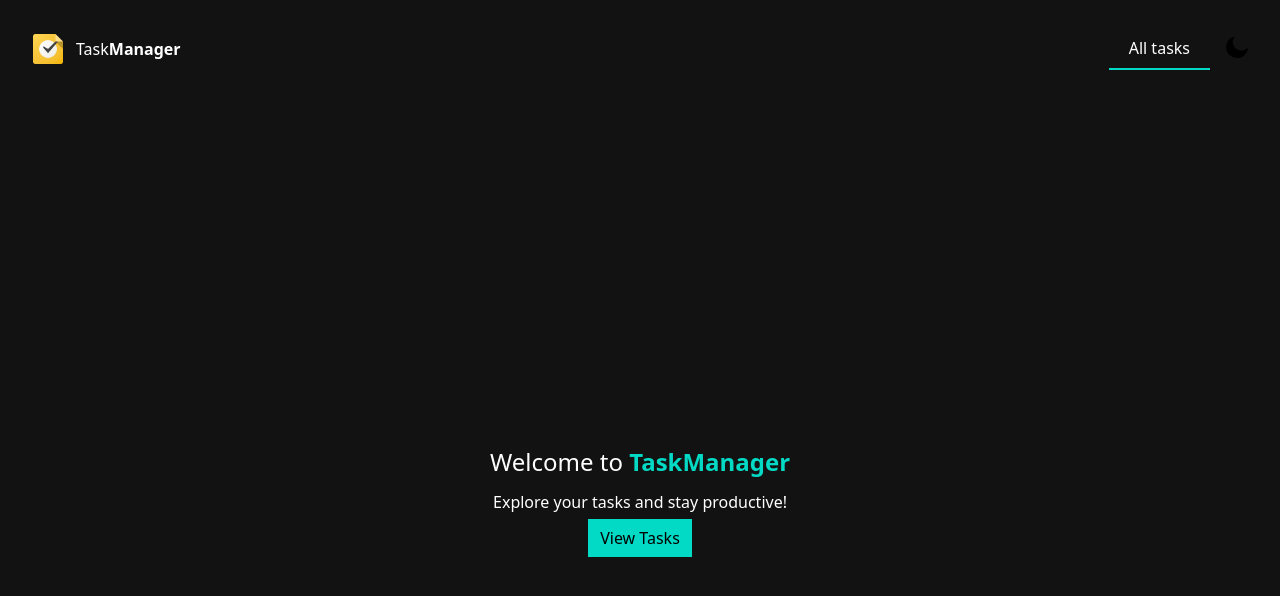
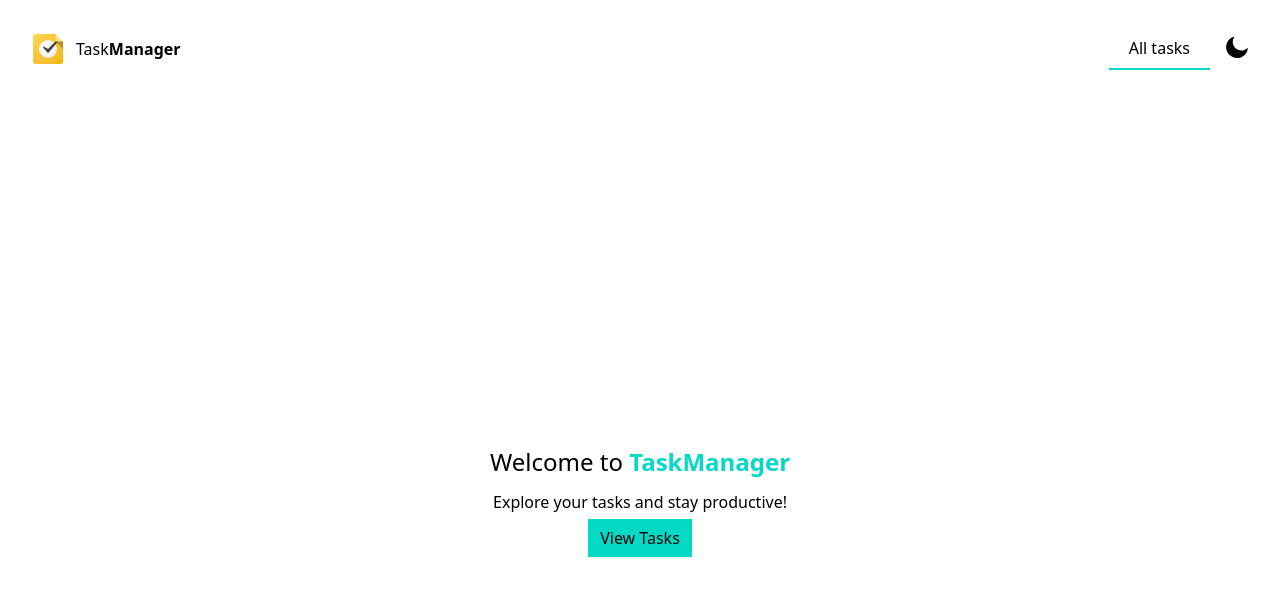
Before and after one commit to Rai321han/task_management, a React (Vite) app: page / in a window 1280 px wide. Shown: the top 596 px of the page. Built offline with nearby package versions, Linux system fonts and the light colour scheme.

Commit message:
implement dark and light mode

```diff
--- a/index.html
+++ b/index.html
@@ -9,7 +9,7 @@
 </head>
 
 <body>
-  <div id="root" class="dark"></div>
+  <div id="root" class=""></div>
   <script type="module" src="/src/main.jsx"></script>
 </body>
 
--- a/src/components/Badge.jsx
+++ b/src/components/Badge.jsx
@@ -2,12 +2,12 @@ export default function Badge({ type, children }) {
     let badgeStyle = ""
     switch (type) {
         case "success":
-            badgeStyle = "bg-secondary"
+            badgeStyle = "bg-success-fill border border-success"
             break;
         case "error":
-            badgeStyle = "bg-error"
+            badgeStyle = "bg-error-fill border border-error"
         case "danger":
-            badgeStyle = "bg-danger"
+            badgeStyle = "bg-danger-fill border border-danger"
         default:
             break;
     }
--- a/src/components/Nav.jsx
+++ b/src/components/Nav.jsx
@@ -1,14 +1,19 @@
-import { useEffect, useState } from "react";
+import { useContext, useEffect, useState } from "react";
 import { Link, NavLink, Outlet } from "react-router";
+import { ThemeContext } from "../context/ThemeContext";
 
 export default function Nav() {
-    const [isDark, setIsDark] = useState(false)
+    const themeContext = useContext(ThemeContext)
+    const {theme, handleChangeTheme} = themeContext
 
 
-    const changeTheme = function() {
-        const root = document.getElementById("root");
-        root.classList.toggle("dark");
-        setIsDark(false)
+
+    const toggleTheme = function() {
+        if(theme === "light") {
+            handleChangeTheme("dark")
+        } else {
+            handleChangeTheme("light")
+        }
     }
 
 
@@ -26,9 +31,9 @@ export default function Nav() {
                 <div className="flex gap-3 items-center">
                     <NavLink to="/tasks" className="px-5 py-2 border-b-2 border-b-secondary">All tasks</NavLink>
                     {
-                        isDark ?
+                        theme ===  "dark" ?
 
-                    <div onClick={changeTheme}>
+                    <div onClick={toggleTheme}>
                         <svg width="30px" fill="#ffffff" height="30px" xmlns="http://www.w3.org/2000/svg" version="1.1" viewBox="-5.0 -10.0 110.0 135.0">
                         <path d="m74.723 44.176c3.2148 13.625-5.2188 27.273-18.844 30.488-13.621 3.2188-27.273-5.2188-30.488-18.84-3.2148-13.625 5.2227-27.273 18.844-30.488 13.621-3.2188 27.273 5.2188 30.488 18.84z"/>
                         <path d="m48.129 17.609c0.15234 0.91406 0.94141 1.5898 1.8711 1.5898s1.7188-0.67188 1.8711-1.5898l1.4375-8.7109c0.33594-2.043-1.2383-3.8984-3.3086-3.8984s-3.6445 1.8555-3.3086 3.8984z"/>
@@ -42,7 +47,7 @@ export default function Nav() {
                         </svg>
                     </div>
                     :
-                    <div onClick={changeTheme}>
+                    <div onClick={toggleTheme}>
                         <svg width="30px" fill="#000000" height="30px" xmlns="http://www.w3.org/2000/svg" version="1.1" viewBox="-5.0 -10.0 110.0 135.0">
                         <path d="m98.941 56.801c-1.9375 11.762-8.0352 22.121-16.727 29.512-8.6016 7.3125-19.738 11.727-31.91 11.727-13.613 0-25.941-5.5195-34.863-14.441s-14.438-21.25-14.438-34.863c0-10.664 3.3945-20.543 9.1602-28.617 5.9219-8.2891 14.348-14.672 24.172-18.035 1.1992-0.40625 2.5 0.23828 2.9062 1.4336 0.24219 0.71875 0.10937 1.4688-0.28906 2.0469-1.8867 3-3.3711 6.2773-4.3789 9.7461-0.97656 3.375-1.5 6.9648-1.5 10.695 0 10.609 4.3008 20.215 11.254 27.168 6.9492 6.9531 16.559 11.254 27.168 11.254 4.8477 0 9.4844-0.89844 13.75-2.5312 4.4297-1.6992 8.4648-4.1953 11.93-7.3086 0.94141-0.84766 2.3906-0.76953 3.2383 0.17187 0.51953 0.57813 0.69141 1.3438 0.53125 2.0508z"/>
                         </svg>
--- a/src/components/Search.jsx
+++ b/src/components/Search.jsx
@@ -2,7 +2,7 @@ export default function Search({value, onChange}) {
   return (
     <div>
       <form>
-        <input value={value} onChange={(e) => onChange(e.target.value)} placeholder="Search title" className="px-3 py-2 border-b outline-none border-secondary"/>
+        <input value={value} onChange={(e) => onChange(e.target.value)} placeholder="Search title in this page" className="px-3 py-2 border-b outline-none border-secondary"/>
       </form>
     </div>
   );
--- a/src/components/TaskList.jsx
+++ b/src/components/TaskList.jsx
@@ -23,7 +23,7 @@ export default function TaskList({data}) {
     return (
         <>
         <Search value={searchText} onChange={setSearchText}/>
-        <div className="mt-5 flex flex-col md:grid md:grid-cols-2 lg:grid-cols-3 gap-2 mb-5 h-[80vh] overflow-auto pr-2
+        <div className="mt-5 flex flex-col md:grid md:grid-cols-2 lg:grid-cols-3 auto-rows-min gap-2 mb-5 h-[80vh] overflow-auto pr-2
 
                             [&::-webkit-scrollbar]:w-2
                             [&::-webkit-scrollbar-track]:bg-gray-100
--- /dev/null
+++ b/src/context/ThemeContext.jsx
@@ -0,0 +1,29 @@
+import { createContext, useEffect, useState } from "react";
+
+export const ThemeContext = createContext("light")
+
+export const ThemeProvider = ({children}) => {
+    const [theme, setTheme] = useState("light")
+
+    const handleChangeTheme = (value) => {
+        const root = document.getElementById("root");
+        const jsonValue = JSON.stringify(value)
+        setTheme(value)
+        if(value === "light") root.classList.remove("dark");
+        else root.classList.add("dark");
+        localStorage.setItem("theme", jsonValue)
+    }
+
+    useEffect(() => {
+        const root = document.getElementById("root");
+        const themeObj = localStorage.getItem("theme");
+        const themeValue = themeObj ? JSON.parse(themeObj) : "light";
+        if(themeValue === "light") root.classList.remove("dark");
+        else root.classList.add("dark");
+        setTheme(themeValue)
+    }, [])
+
+    return <ThemeContext value={{theme, handleChangeTheme}}>
+        {children}
+    </ThemeContext>
+}
--- a/src/index.css
+++ b/src/index.css
@@ -8,6 +8,10 @@
   --color-success: var(--success);
   --color-error: var(--error);
   --color-danger: var(--danger);
+
+  --color-success-fill: var(--success-fill);
+  --color-error-fill: var(--error-fill);
+  --color-danger-fill: var(--danger-fill);
 
   --color-txt: var(--txt);
   --color-border: var(--border)
@@ -21,11 +25,14 @@
     --dim: #ececec;
     --border: #dadada;
 
+
     /* success, warning, danger */
     --success: #70EFDE;
+    --success-fill: #70EFDE70;
     --error: #ffb23f;
+    --error-fill: #ffb23f70;
     --danger: #CF6679;
-
+    --danger-fill: #CF667970;
     color: var(--txt);
   }
 
@@ -38,8 +45,12 @@
 
     /* success, warning, danger */
     --success: #70EFDE;
+    --success-fill: #70EFDE70;
     --error: #ffb23f;
+    --error-fill: #ffb23f70;
     --danger: #CF6679;
+    --danger-fill: #CF667970;
+
 
     color: var(--txt);
   }
@@ -47,22 +58,6 @@
 }
 
 
-/* :root {
-  font-family: system-ui, Avenir, Helvetica, Arial, sans-serif;
-  line-height: 1.5;
-  font-weight: 400;
-
-  color-scheme: light dark;
-  color: rgba(255, 255, 255, 0.87);
-  background-color: #242424;
-
-  font-synthesis: none;
-  text-rendering: optimizeLegibility;
-  -webkit-font-smoothing: antialiased;
-  -moz-osx-font-smoothing: grayscale;
-} */
-
-
 body {
   color: var(--txt)
 }
--- a/src/main.jsx
+++ b/src/main.jsx
@@ -6,17 +6,24 @@ import Nav from './components/Nav.jsx'
 import TaskListPage from './pages/TaskListPage.jsx'
 import TaskDetailsPage from './pages/TaskDetailsPage.jsx'
 import HomePage from './pages/HomePage.jsx'
+import { ThemeProvider } from './context/ThemeContext.jsx'
+import NotFoundPage from './pages/NotFoundPage.jsx'
+
 
 createRoot(document.getElementById('root')).render(
   <StrictMode>
+    <ThemeProvider>
     <BrowserRouter>
       <Routes>
         <Route element={<Nav />}>
           <Route index element={<HomePage />} />
-          <Route path='/tasks' element={<TaskListPage />}></Route>
-          <Route path='/tasks/:id' element={<TaskDetailsPage />}></Route>
+          <Route path='/tasks' element={<TaskListPage />}/>
+          <Route path='/tasks/:id' element={<TaskDetailsPage />}/>
         </Route>
+        <Route path='*' element={<NotFoundPage/>}/>
       </Routes>
+
     </BrowserRouter>
+    </ThemeProvider>
   </StrictMode>,
 )
--- /dev/null
+++ b/src/pages/NotFoundPage.jsx
@@ -0,0 +1,18 @@
+import { Link } from "react-router";
+
+export default function NotFoundPage() {
+  return (
+    <main className="bg-background p-5 min-h-screen h-full flex items-center justify-center">
+        <div className="flex flex-col gap-3 w-full max-w-[600px] mx-auto items-center">
+                <h1 className="text-3xl font-extrabold">
+                Oops! Page not found
+                </h1>
+                <p>
+                We couldn’t find the page you were looking for.
+                <br/>Let’s get you back on track.
+                </p>
+                <Link to={"/"} className="p-2 border-b border-secondary hover:text-secondary font-bold">Go back to home</Link>
+        </div>
+    </main>
+  );
+}
--- a/src/pages/TaskDetailsPage.jsx
+++ b/src/pages/TaskDetailsPage.jsx
@@ -16,7 +16,7 @@ export default function TaskDetailsPage() {
     }
 
     if (error) {
-        return <div className="h-full min-h-screen bg-background flex items-center justify-center">Something went wrong.</div>
+        return <div className="h-full min-h-screen bg-background flex items-center justify-center">No task with this id.<br/>Try with different id.</div>
     }
 
     return <main className="flex justify-center items-center bg-background h-full min-h-screen">
@@ -28,7 +28,7 @@ export default function TaskDetailsPage() {
             <p className="text-3xl max-w-[600px]">{task.title}</p>
             {
                 task.completed ?
-                    <Badge type="success">Completed</Badge>
+                    <Badge type="success">Done</Badge>
                     :
                     <Badge type="error">Not Completed</Badge>
             }
```
Also changed, not shown: src/components/Pagination.jsx (+8 -10 lines), src/components/Task.jsx (+6 -6 lines).
